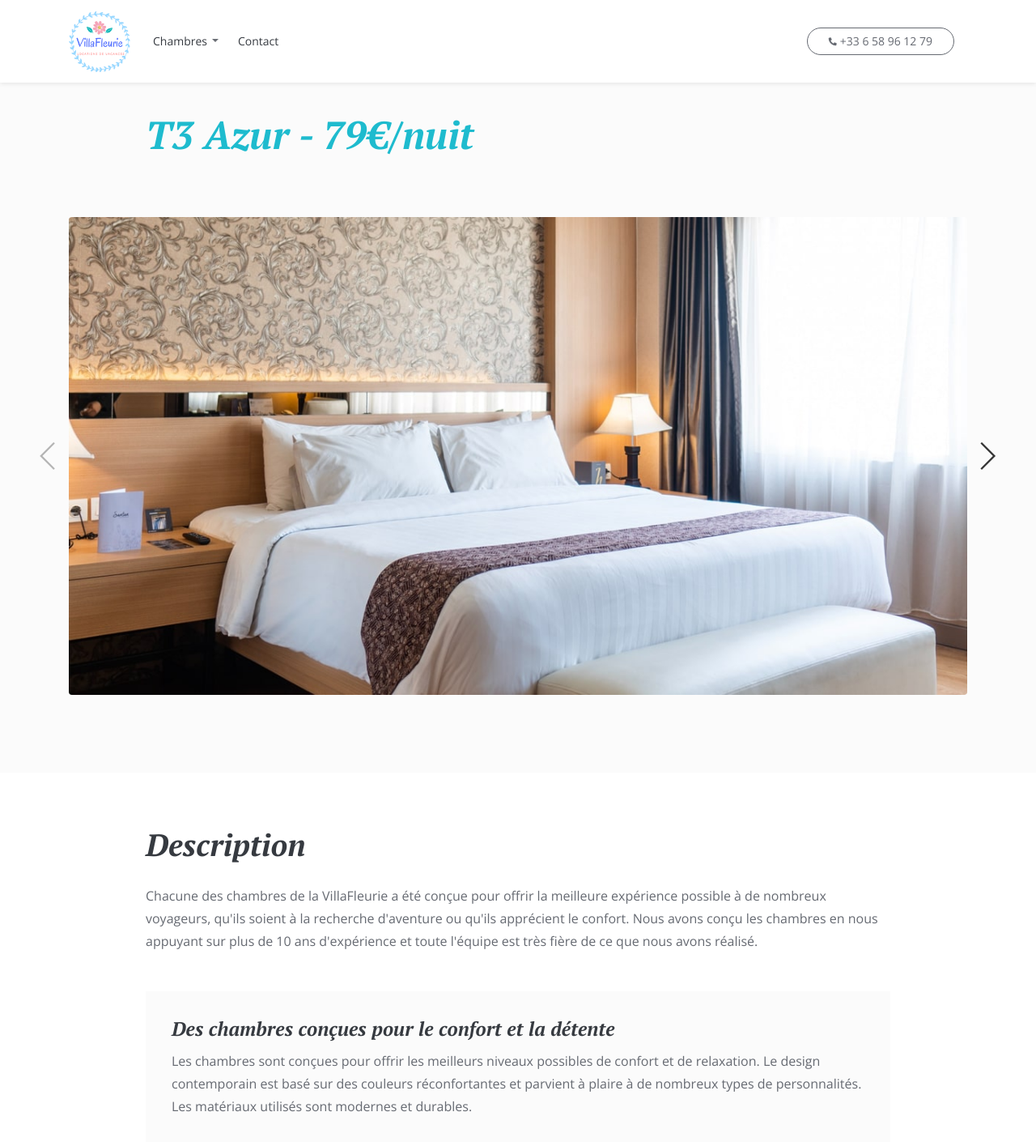
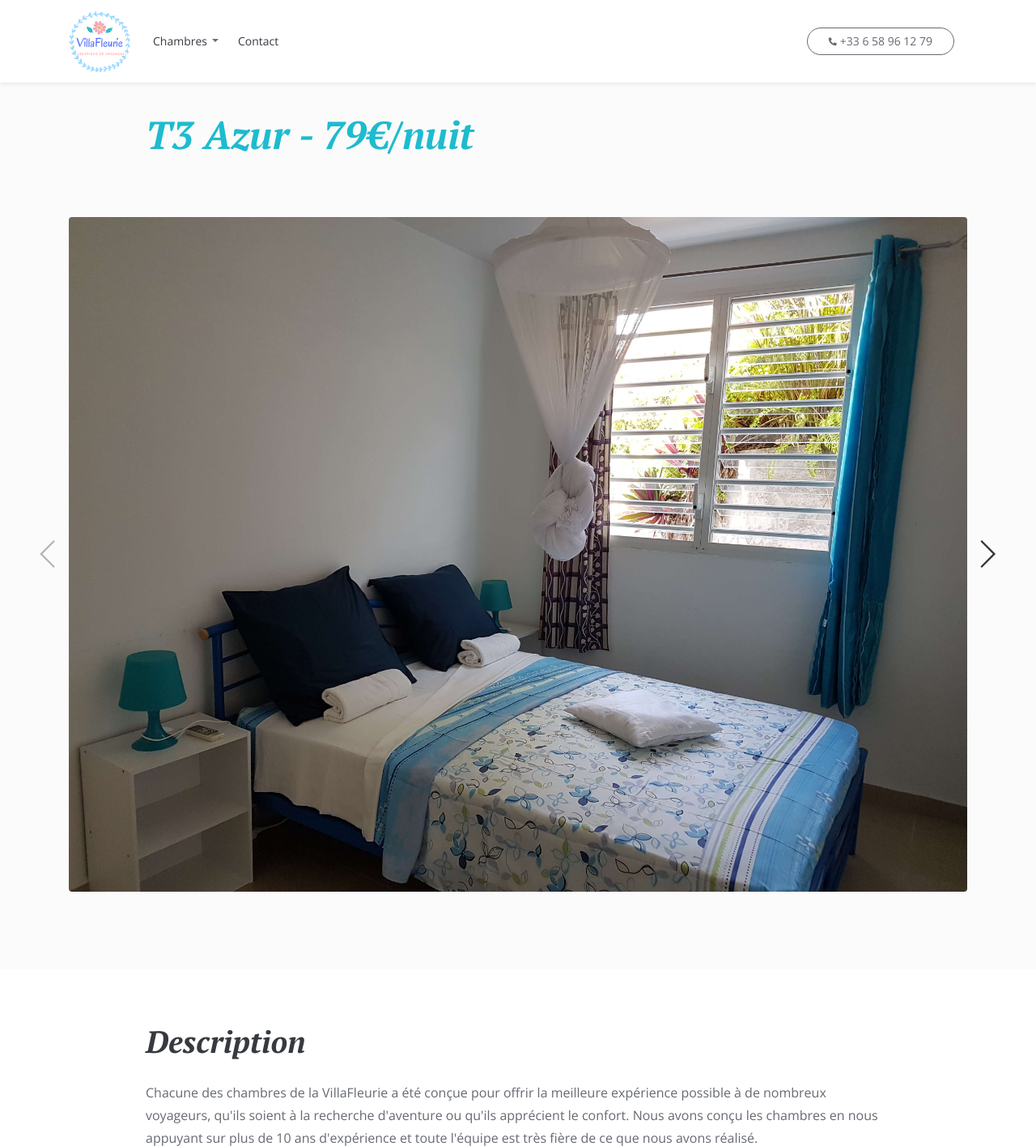
Before and after one commit to rjNemo/vf-site, a Python web app: template templates/t3-azur.html in a window 1280 px wide. Shown: the top 1415 px of the page at 81% size. Run offline with Jinja, Linux system fonts and the light colour scheme; the template is opened without the code that fills it, so the values that code supplies are empty; some libraries are stand-ins or nearby versions.

Commit message:
fix t3 images

```diff
--- a/dist/t3-azur.html
+++ b/dist/t3-azur.html
@@ -103,7 +103,7 @@
                             <div class="swiper-slide">
                                 <div class="image-container">
                                     <a class="popup-link" href="../images/villafleurie_t3_chambre.jpg"
-                                       data-effect="fadeIn"><img class="img-fluid" src="../images/room-panoramic-1.jpg"
+                                       data-effect="fadeIn"><img class="img-fluid" src="../images/villafleurie_t3_chambre.jpg"
                                                                  alt="alternative"></a>
                                 </div>
                             </div>
@@ -113,7 +113,7 @@
                             <div class="swiper-slide">
                                 <div class="image-container">
                                     <a class="popup-link" href="../images/villafleurie_t3_salon.jpg"
-                                       data-effect="fadeIn"><img class="img-fluid" src="../images/room-panoramic-2.jpg"
+                                       data-effect="fadeIn"><img class="img-fluid" src="../images/villafleurie_t3_salon.jpg"
                                                                  alt="alternative"></a>
                                 </div>
                             </div>
@@ -123,7 +123,7 @@
                             <div class="swiper-slide">
                                 <div class="image-container">
                                     <a class="popup-link" href="../images/villafleurie_t3_cuisine.jpg"
-                                       data-effect="fadeIn"><img class="img-fluid" src="../images/room-panoramic-3.jpg"
+                                       data-effect="fadeIn"><img class="img-fluid" src="../images/villafleurie_t3_cuisine.jpg"
                                                                  alt="alternative"></a>
                                 </div>
                             </div>
--- a/templates/t3-azur.html
+++ b/templates/t3-azur.html
@@ -28,7 +28,7 @@
                             <div class="swiper-slide">
                                 <div class="image-container">
                                     <a class="popup-link" href="../images/villafleurie_t3_chambre.jpg"
-                                       data-effect="fadeIn"><img class="img-fluid" src="../images/room-panoramic-1.jpg"
+                                       data-effect="fadeIn"><img class="img-fluid" src="../images/villafleurie_t3_chambre.jpg"
                                                                  alt="alternative"></a>
                                 </div>
                             </div>
@@ -38,7 +38,7 @@
                             <div class="swiper-slide">
                                 <div class="image-container">
                                     <a class="popup-link" href="../images/villafleurie_t3_salon.jpg"
-                                       data-effect="fadeIn"><img class="img-fluid" src="../images/room-panoramic-2.jpg"
+                                       data-effect="fadeIn"><img class="img-fluid" src="../images/villafleurie_t3_salon.jpg"
                                                                  alt="alternative"></a>
                                 </div>
                             </div>
@@ -48,7 +48,7 @@
                             <div class="swiper-slide">
                                 <div class="image-container">
                                     <a class="popup-link" href="../images/villafleurie_t3_cuisine.jpg"
-                                       data-effect="fadeIn"><img class="img-fluid" src="../images/room-panoramic-3.jpg"
+                                       data-effect="fadeIn"><img class="img-fluid" src="../images/villafleurie_t3_cuisine.jpg"
                                                                  alt="alternative"></a>
                                 </div>
                             </div>
```
